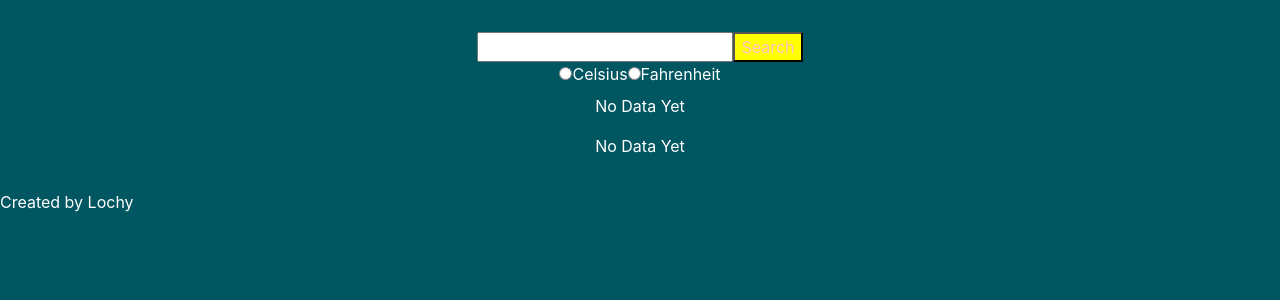
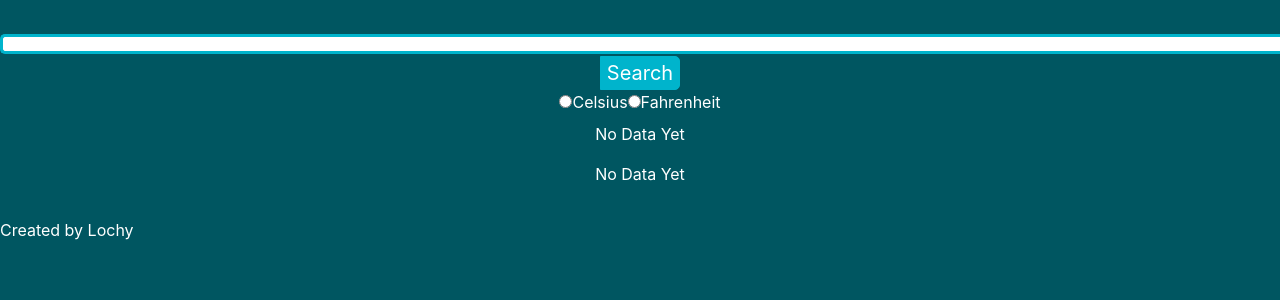
Before and after one commit to lochyb/Lochyb-React-Weather-App, a React (Create React App) app: page / in a window 1280 px wide. Shown: the top 300 px of the page. Built offline with nearby package versions, Linux system fonts and the light colour scheme; the HTML template or start-up script is replaced by a standard one.

Commit message:
update css

```diff
--- a/src/App.js
+++ b/src/App.js
@@ -1,7 +1,7 @@
 import {Fetch} from './components/fetch'
 import {Footer} from './components/Footer'
+import './App.css';
 
-import './App.css';
 function App() {
   return (
     <>
--- a/src/components/fetch.js
+++ b/src/components/fetch.js
@@ -45,8 +45,9 @@ export const SearchForm = () => {
           type="text"
           onChange={(e) => setSearchCity(e.target.value)}
           value={searchCity}
+          className={styles.searchTerm}
         ></input>
-        <button type="submit" className={styles.btn}>Search</button>
+        <button type="submit" className={styles.searchButton}>Search</button>
         <br />
         <input
           name="degrees"
--- a/src/components/search.module.css
+++ b/src/components/search.module.css
@@ -1,4 +1,25 @@
-.btn{
-color:pink;
-background:yellow;
-}
+
+.searchTerm {
+    width: 100%;
+    border: 3px solid #00B4CC;
+    border-right: none;
+    padding: 5px;
+    height: 20px;
+    border-radius: 5px 0 0 5px;
+    outline: none;
+    color: #9DBFAF;
+  }
+
+  .searchTerm:focus{
+    color: #00B4CC;
+  }
+
+  .searchButton {
+    border: 1px solid #00B4CC;
+    background: #00B4CC;
+    text-align: center;
+    color: #fff;
+    border-radius: 0 5px 5px 0;
+    cursor: pointer;
+    font-size: 20px;
+  }
```
Also changed, not shown: 1 other file (tests, documents, lock files or other folders).
